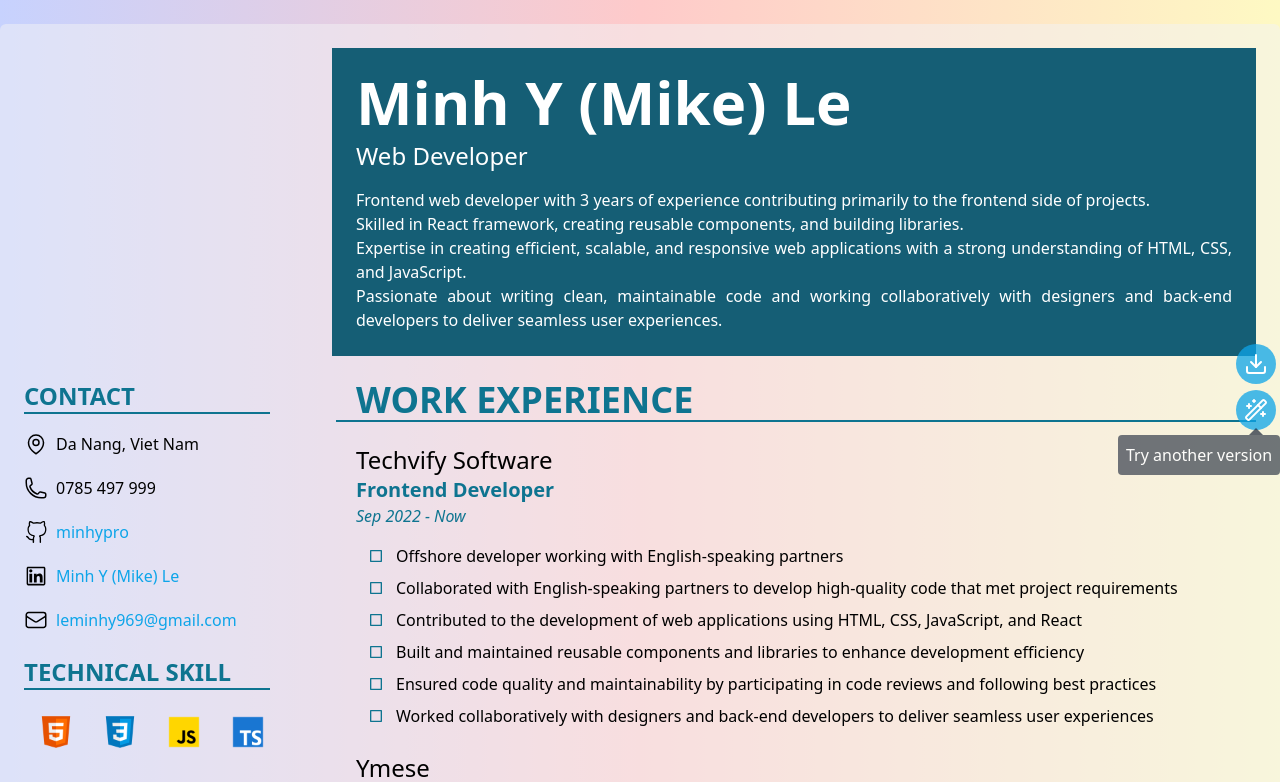
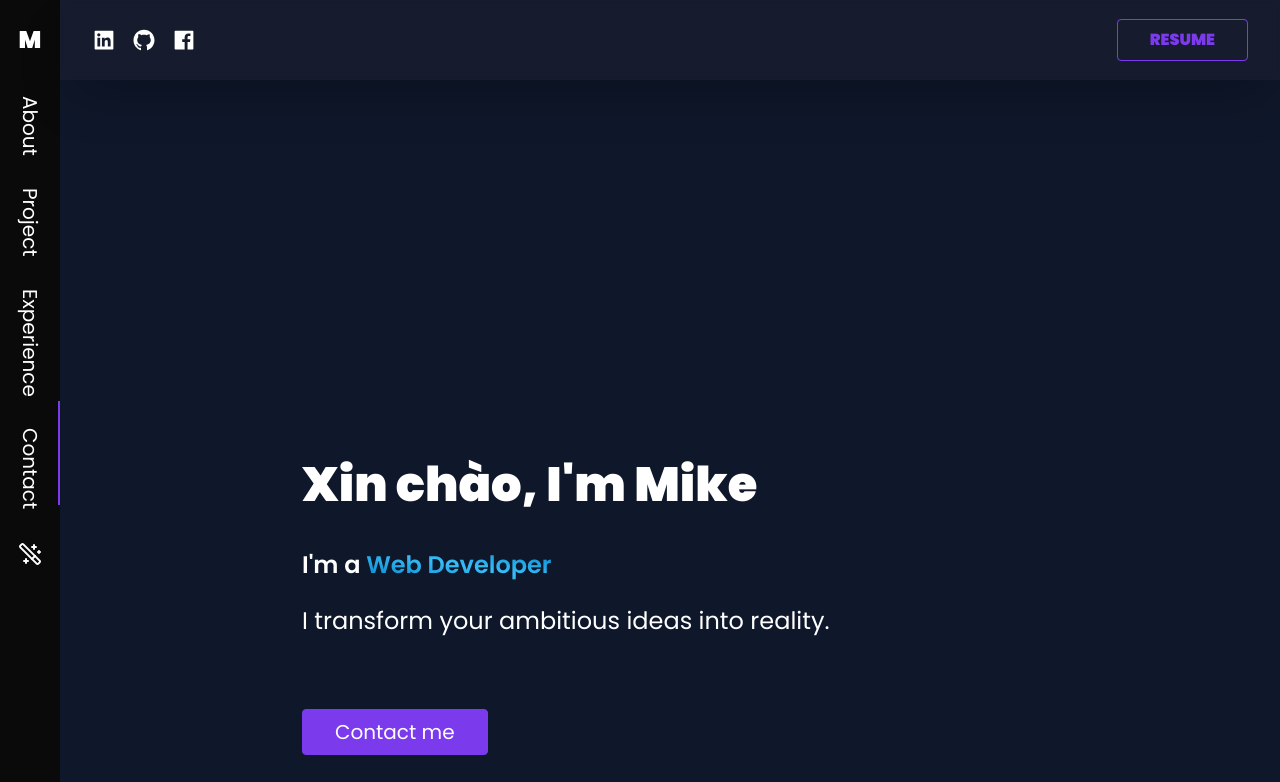
Before and after one commit to minhypro/my-new-portfolio, a React (Vite) app: page / in a window 1280 px wide. Shown: the top 782 px of the page. Built offline with nearby package versions, Linux system fonts and the light colour scheme.

Commit message:
change default cv

```diff
--- a/index.html
+++ b/index.html
@@ -1,5 +1,5 @@
 <!DOCTYPE html>
-<html lang="en">
+<html lang="en" class="dark">
 
 <head>
   <meta charset="UTF-8" />
--- a/src/components/Layout/FloatingSidebar.tsx
+++ b/src/components/Layout/FloatingSidebar.tsx
@@ -4,7 +4,7 @@ import {
 	useMotionValueEvent,
 	useScroll,
 } from 'framer-motion'
-import {Download, Wand2} from 'lucide-react'
+import {FileText, Wand2} from 'lucide-react'
 import {useContext, useEffect, useRef, useState} from 'react'
 import {useWindowSize} from 'usehooks-ts'
 
@@ -87,14 +87,15 @@ export const FloatingSidebar: React.FC = () => {
 					exit={{x: -300, opacity: 0}}
 				>
 					<Tooltip>
-						<TooltipContent>Download CV</TooltipContent>
+						<TooltipContent>Resume</TooltipContent>
 						<TooltipTrigger>
 							<a
 								className="inline-block cursor-pointer rounded-full bg-sky-500/75 p-2 text-white transition-colors hover:bg-sky-500"
-								href="main_cv.pdf"
-								download="Minh Y Le - Web Developer.pdf"
+								href="MinhYLe_FE_Developer.pdf"
+								target="_blank"
+								rel="noreferrer"
 							>
-								<Download />
+								<FileText />
 							</a>
 						</TooltipTrigger>
 					</Tooltip>
--- a/src/components/Layout/Header.tsx
+++ b/src/components/Layout/Header.tsx
@@ -3,7 +3,7 @@ import {FC} from 'react'
 const Header: FC = () => {
 	return (
 		<header
-			className={`fixed top-0 z-20 hidden h-16 w-[calc(100vw-60px)] items-center justify-between bg-stone-600/10 px-4 font-poppins text-white backdrop-blur-sm dark:flex xl:h-20 xl:px-8`}
+			className={`fixed top-0 z-20 hidden h-16 w-[calc(100vw-60px)] items-center justify-between bg-stone-600/10 px-4 font-poppins text-white shadow-2xl backdrop-blur-sm dark:flex xl:h-20 xl:px-8`}
 		>
 			<div className="flex gap-4">
 				<a
@@ -60,8 +60,9 @@ const Header: FC = () => {
 			</div>
 			<a
 				className="rounded border border-primary px-6 py-2 font-bold uppercase text-primary outline-none transition-all duration-150 ease-linear hover:bg-primary hover:text-white focus:outline-none active:bg-primary xl:px-8"
-				href="main_cv.pdf"
-				download="Minh Y Le - Web Developer.pdf"
+				target="_blank"
+				rel="noreferrer"
+				href="MinhYLe_FE_Developer.pdf"
 			>
 				Resume
 			</a>
--- a/src/context/globalState.tsx
+++ b/src/context/globalState.tsx
@@ -5,14 +5,14 @@ import {darkModeToggle} from '@/utils/utils'
 export const StateContext = createContext<{
 	isAdvanced: boolean
 	isAdvancedToggle: () => void
-}>({isAdvanced: false, isAdvancedToggle: () => false})
+}>({isAdvanced: true, isAdvancedToggle: () => false})
 
 export const StateProvider: React.FC<{children: React.ReactNode}> = ({
 	children,
 }: {
 	children: React.ReactNode
 }) => {
-	const [isAdvanced, setIsAdvanced] = useState(false)
+	const [isAdvanced, setIsAdvanced] = useState(true)
 	const isAdvancedToggle = () => {
 		setIsAdvanced(prev => !prev)
 		darkModeToggle()
--- a/src/pages/AdvancedCV/ExperienceSection.tsx
+++ b/src/pages/AdvancedCV/ExperienceSection.tsx
@@ -30,7 +30,7 @@ export const ExperienceSection: React.FC = () => {
 				<div className="my-4 gap-2">
 					<Reveal width="100%">
 						<div className="flex items-center justify-between">
-							<h3 className="bg-gradient-to-tr from-sky-600 via-sky-400 to-sky-600 bg-clip-text text-2xl font-bold text-transparent">
+							<h3 className="bg-gradient-to-tr from-sky-700 via-sky-400 to-sky-900 bg-clip-text text-3xl font-bold text-transparent">
 								Techvify
 							</h3>
 							<p className="text-sm md:text-lg">Sep 2022 - Now</p>
@@ -51,7 +51,7 @@ export const ExperienceSection: React.FC = () => {
 				<div className="my-4 gap-2">
 					<Reveal width="100%">
 						<div className="flex items-center justify-between">
-							<h3 className="bg-gradient-to-tr from-orange-600 via-orange-500 to-orange-600 bg-clip-text text-2xl font-bold text-transparent">
+							<h3 className="bg-gradient-to-tr from-orange-700 via-orange-400 to-orange-900 bg-clip-text text-3xl font-bold text-transparent">
 								Ymese
 							</h3>
 							<p className="text-sm md:text-lg">
```
Also changed, not shown: 1 other file (tests, documents, lock files or other folders).
